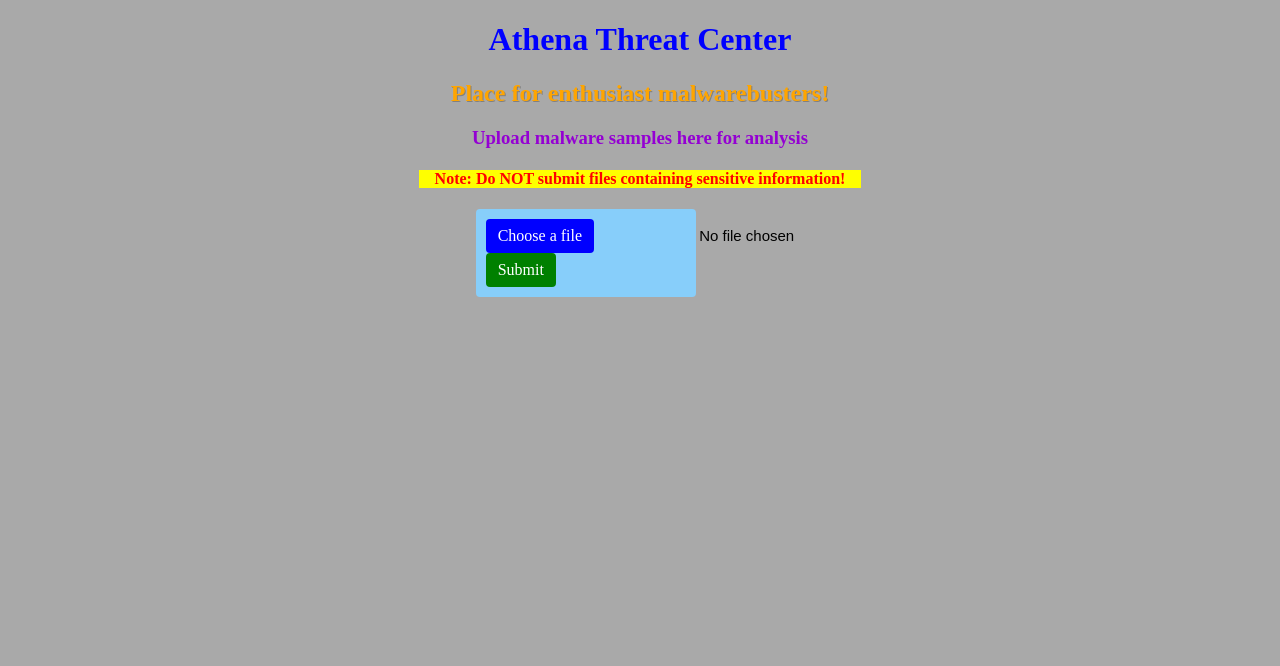
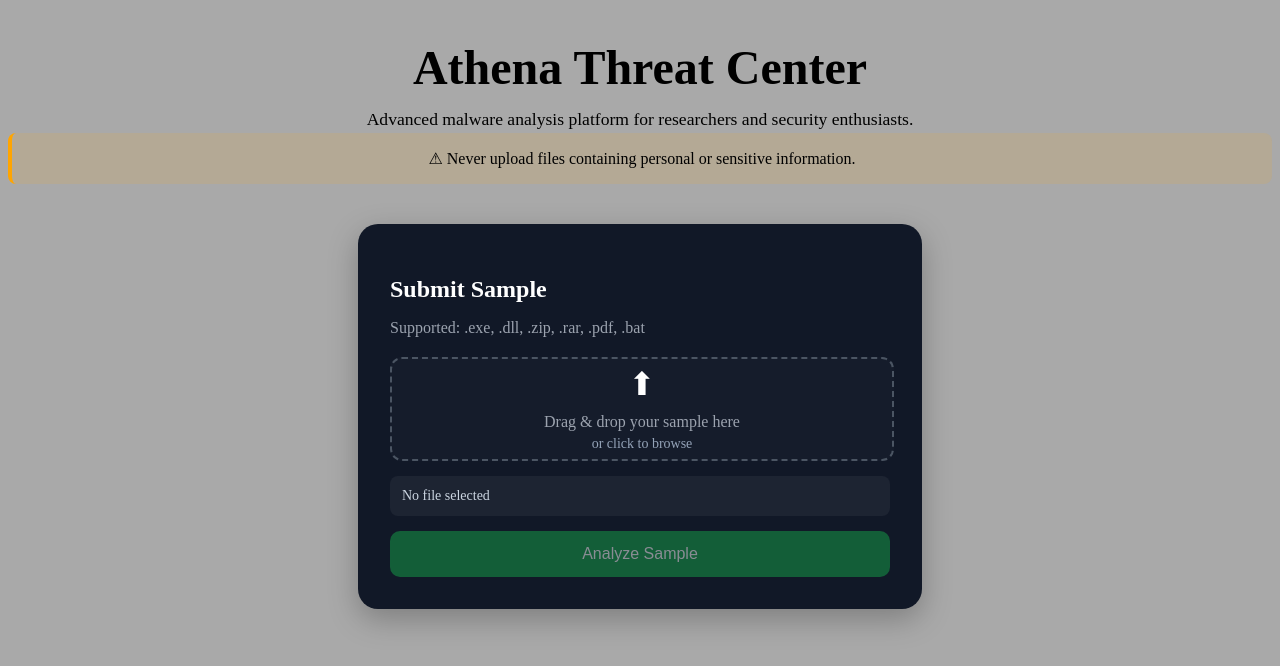
Before and after one commit to Jonathan4H/Athena-Threat-Center, a Flask app: page / in a window 1280 px wide. Shown: the part 117-783 px from the top of the page. Run offline with Flask 3, Linux system fonts and the light colour scheme; grey boxes are pictures that could not be loaded.

Commit message:
refactor: update Flask secret key handling and enhance home page layout

```diff
--- a/VirusTotal-client.py
+++ b/VirusTotal-client.py
@@ -1,12 +1,11 @@
 from flask import Flask, render_template, request, redirect, url_for, flash
 import requests
 import time
-import secrets
 import logging
 import config
 
 app = Flask(__name__)
-app.secret_key = secrets.token_urlsafe(16)
+app.secret_key = config.SECRET_KEY
 
 @app.route('/')
 def index():
--- a/static/css/home-page.css
+++ b/static/css/home-page.css
@@ -27,82 +27,109 @@ body {
 .burger {
     display: none;
 }
-.content {
-    width: 35%;
-    margin: 0 auto;
-}
-.content h1, .content h2, .content h3, .content h4 {
+.hero {
     text-align: center;
 }
-.content h1 {
-    color: blue;
+.hero h1 {
+    font-size: 3rem;
+    margin-bottom: 10px;
 }
-.content h2 {
-    color: orange;
-    text-shadow: 1px 1px gray;
+.subtitle {
+    font-size: 1.1rem;
+    max-width: 700px;
+    margin: auto;
+    line-height: 1.6;
 }
-.content h3 {
-    color: darkviolet;
+.warning-box {
+    background: rgba(255, 166, 0, 0.12);
+    border-left: 4px solid orange;
+    padding: 1rem;
+    border-radius: 8px;
 }
-.content h4 {
-    color: red;
-    background-color: yellow;
+.upload-section {
+    display: flex;
+    justify-content: center;
+    padding: 40px 20px;
 }
-.container, .upload-button, .submit-button {
-    border-radius: 4px;
+.upload-card {
+    width: 100%;
+    max-width: 500px;
+    padding: 2rem;
+    border-radius: 20px;
+    background: #111827;
+    color: #fff;
+    box-shadow: 0 10px 30px rgba(0,0,0,.25);
 }
-.upload-button, .submit-button {
-    display: inline-block;
-    padding: 8px 12px;
+.upload-card h2 {
+    margin-bottom: 10px;
+}
+.upload-card p {
+    color: #9ca3af;
+    margin-bottom: 20px;
+}
+.dropzone {
+    display: flex;
+    flex-direction: column;
+    justify-content: center;
+    align-items: center;
+
+    width: 100%;
+    min-height: 100px;
+
+    border: 2px dashed #4b5563;
+    border-radius: 12px;
+
+    text-align: center;
     cursor: pointer;
+    transition: all 0.25s ease;
+
+    background: rgba(255,255,255,0.02);
+}
+.dropzone p {
+    margin: 10px 0 5px;
     font-size: 16px;
-    color: #fff;
 }
-.container {
-    background-color: lightskyblue;
-    width: 200px;
-    margin-left: 37%;
-    padding: 10px;
-    position: relative;
+.dropzone span {
+    font-size: 14px;
+    color: #94a3b8;
 }
-.upload-button {
-    background-color: blue;
+.dropzone:hover,
+.dropzone.dragover {
+    border-color: #3b82f6;
+    background: rgba(59,130,246,.08);
+    transform: scale(1.01);
+}
+.upload-icon {
+    font-size: 2rem;
+}
+.file-preview {
+    margin: 15px 0;
+    padding: 12px;
+    background: rgba(255,255,255,0.05);
+    border-radius: 8px;
+    font-size: 14px;
+    color: #cbd5e1;
 }
 .submit-button {
-    background-color: green;
+    width: 100%;
+    padding: 14px;
+    border: none;
+    border-radius: 10px;
+    background: #16a34a;
+    color: white;
+    font-size: 16px;
+    cursor: pointer;
+    transition: 0.2s;
 }
-input[type="file"], input[type="submit"] {
-    position: absolute;
-    z-index: -1;
+.submit-button:hover {
+    background: #15803d;
+}
+.submit-button:disabled {
+    opacity: 0.5;
+    cursor: not-allowed;
 }
 input[type="file"] {
-    padding: 5px;
-    font-size: 15px;
-    color: black;
-}
-.loader {
-    position: fixed;
-    top: 75%;
-    left: 50%;
-    transform: translate(-50%, -50%);
-    display: none; /* Hide the loader by default */
-    z-index: 1000; /* Make sure it's on top of other elements */
-    text-align: center;
-}
-.loader .spinner {
-    border: 16px solid #f3f3f3;
-    border-top: 16px solid #3498db;
-    border-radius: 50%;
-    width: 120px;
-    height: 120px;
-    animation: spin 2s linear infinite;
-    margin: 0 auto;
-}
-.loader .text {
-    margin-top: 20px;
-    font-size: 1.5em;
-    color: #007dd0;
-    text-shadow: 1px 1px gray;
+    display: none;
 }
 @keyframes spin {
     0% { transform: rotate(0deg); }
--- a/templates/home-page.html
+++ b/templates/home-page.html
@@ -23,23 +23,55 @@
             <div class="line3"></div>
         </div>
     </nav>
-    <div class="content">
+    <main>
+        <section class="hero">
+            <div class="hero-content">
                 <h1>Athena Threat Center</h1>
-        <h2>Place for enthusiast malwarebusters!</h2>
-        <h3>Upload malware samples here for analysis</h3>
-        <h4>Note: Do NOT submit files containing sensitive information!</h4>
+                <p class="subtitle">
+                    Advanced malware analysis platform for researchers and security enthusiasts.
+                </p>
+
+                <div class="warning-box">
+                    ⚠ Never upload files containing personal or sensitive information.
                 </div>
-    <div class="container">
+            </div>
+        </section>
+        <section class="upload-section">
+            <div class="upload-card">
+                <h2>Submit Sample</h2>
+                <p>Supported: .exe, .dll, .zip, .rar, .pdf, .bat</p>
+
                 <form action="/upload" method="post" enctype="multipart/form-data" id="upload-form">
-            <label class="upload-button" for="upload">Choose a file</label>
-            <input type="file" name="upload" id="upload" accept=".exe,.dll,.zip,.rar,.pdf,.bat" required><br>
-            <label class="submit-button" for="submit">Submit</label>
-            <input type="submit" value="Submit" id="submit">
+
+                    <label for="upload" class="dropzone" id="dropzone">
+                        <div class="upload-icon">⬆</div>
+                        <p>Drag & drop your sample here</p>
+                        <span>or click to browse</span>
+                    </label>
+
+                    <input
+                        type="file"
+                        name="upload"
+                        id="upload"
+                        accept=".exe,.dll,.zip,.rar,.pdf,.bat"
+                        required
+                        hidden
+                    >
+
+                    <div class="file-preview" id="file-preview">
+                        No file selected
+                    </div>
+
+                    <button type="submit" class="submit-button" id="submit-btn" disabled>
+                        Analyze Sample
+                    </button>
                 </form>
             </div>
-    <div class="loader" id="loader">
+        </section>
+    </main>
+    <div class="loader" id="loader" hidden>
         <div class="spinner"></div>
-        <div class="text">Analyzing...</div>
+        <p>Analyzing malware sample...</p>
     </div>
 </body>
 <script>
@@ -69,18 +101,55 @@
         burger.classList.remove('toggle');
     });
 
+    const fileInput = document.getElementById('upload');
+    const filePreview = document.getElementById('file-preview');
+    const submitBtn = document.getElementById('submit-btn');
+
     // Show loader on form submit
     const form = document.getElementById('upload-form');
     const loader = document.getElementById('loader');
 
-    form.addEventListener('submit', function() {
-            loader.style.display = 'block'; // Show the loader
-            form.classList.add('loading'); // Add loading class to form
+    // File selection
+    fileInput.addEventListener('change', () => {
+        if (fileInput.files.length > 0) {
+            filePreview.textContent = fileInput.files[0].name;
+            submitBtn.disabled = false;
+        }
     });
 
-        window.addEventListener('error', function(event) {
-            loader.style.display = 'none'; // Hide the loader on error
-            form.classList.remove('loading'); // Remove loading class from form
+    // Drag & Drop
+    dropzone.addEventListener('dragover', (e) => {
+        e.preventDefault();
+        dropzone.classList.add('dragover');
+    });
+
+    dropzone.addEventListener('dragleave', () => {
+        dropzone.classList.remove('dragover');
+    });
+
+    dropzone.addEventListener('drop', (e) => {
+        e.preventDefault();
+        dropzone.classList.remove('dragover');
+
+        if (e.dataTransfer.files.length > 0) {
+            fileInput.files = e.dataTransfer.files;
+            filePreview.textContent = e.dataTransfer.files[0].name;
+            submitBtn.disabled = false;
+        }
+    });
+
+    // Submit loader
+    form.addEventListener('submit', () => {
+        loader.hidden = false;
+        submitBtn.disabled = true;
+        submitBtn.textContent = "Analyzing...";
+    });
+
+    // Error recovery
+    window.addEventListener('error', () => {
+        loader.hidden = true;
+        submitBtn.disabled = false;
+        submitBtn.textContent = "Analyze Sample";
     });
 </script>
 </html>
```
Also changed, not shown: other parts of static/css/home-page.css (+1 -38 lines). Lines whose indentation alone changed are shown as unchanged.
